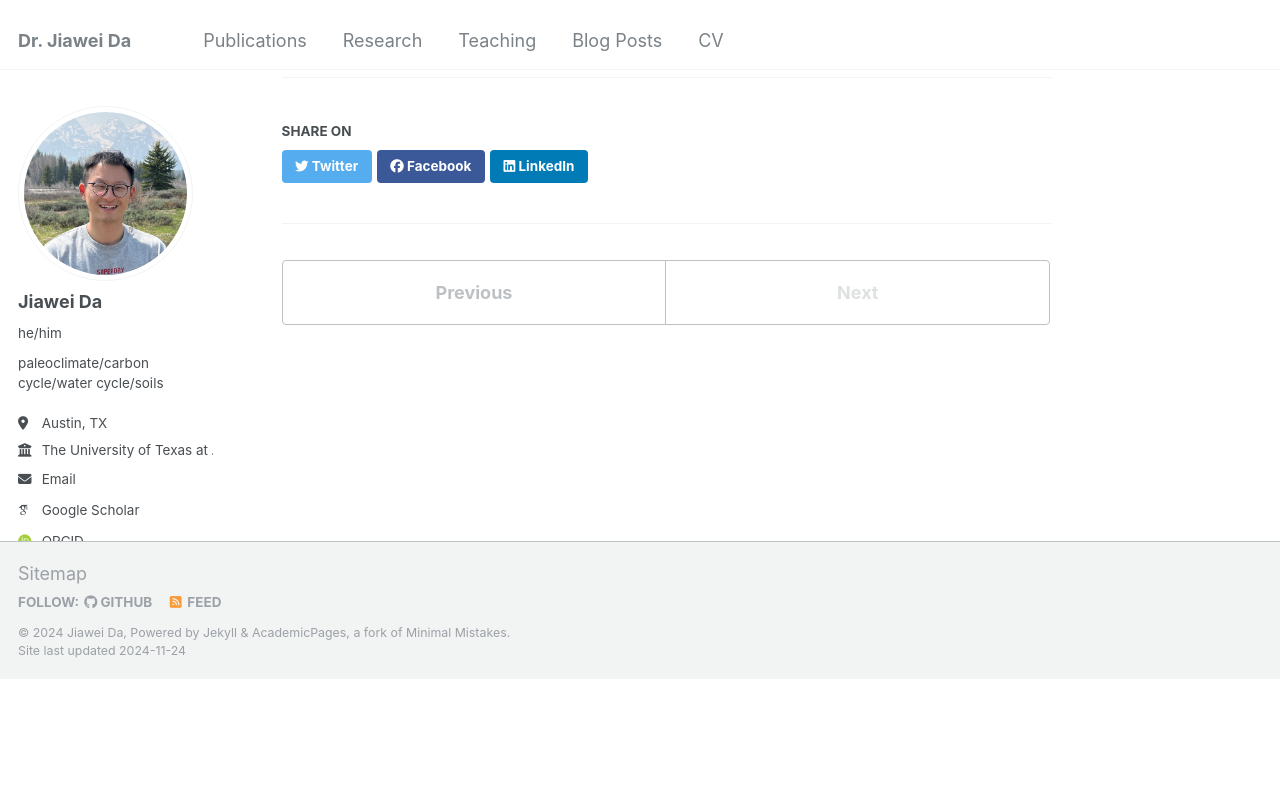
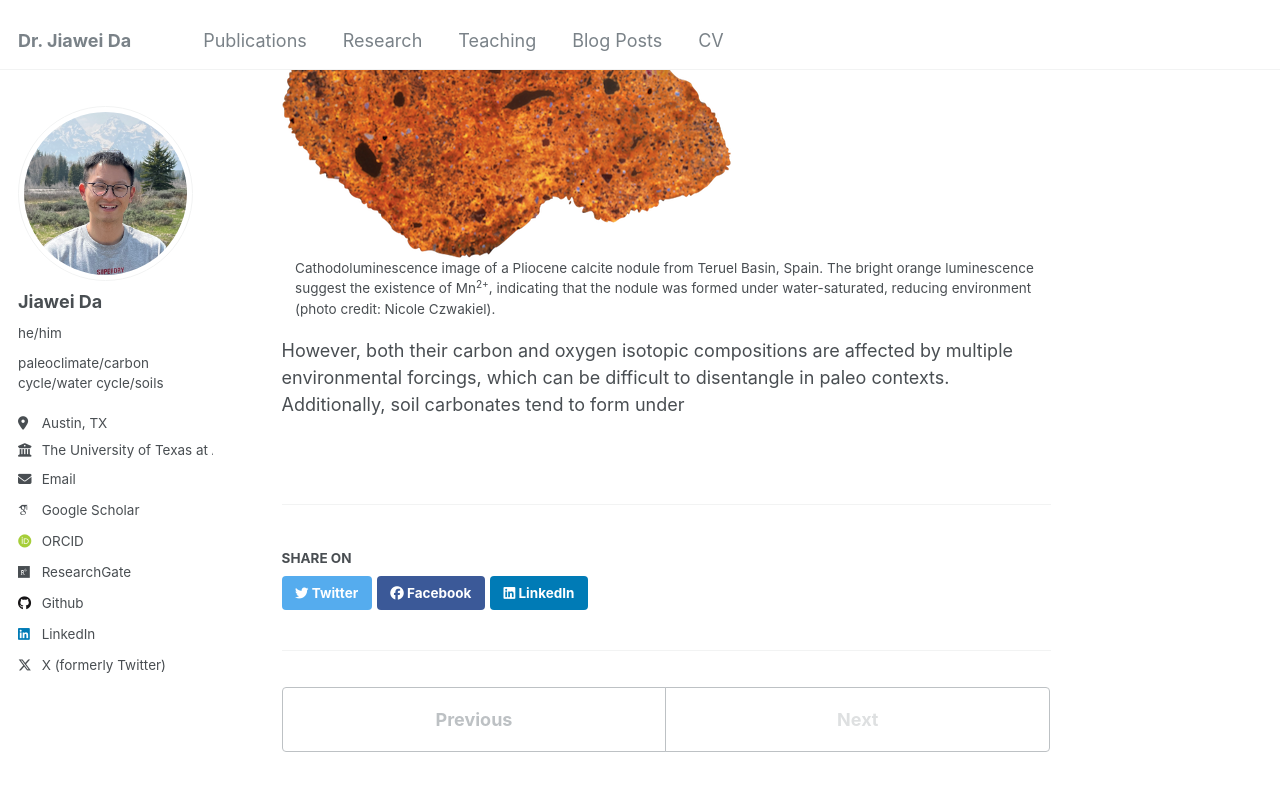
Before and after one commit to da-jiawei/da-jiawei.github.io, a Jekyll site: the page built from _research/research-2.md, in a window 1280 px wide and 900 px high, scrolled down 452 px. Shown: the top 791 px of the window. Built offline with Jekyll 4.4.1, drawn with Linux system fonts in a browser that asks for light colours; some web fonts are replaced; before the commit the page ends 1131 px from its top, so only the background shows below that.

Commit message:
update research 2

```diff
--- a/_research/research-2.md
+++ b/_research/research-2.md
@@ -6,4 +6,8 @@ collection: research
 
 Soil carbonates are a common terrestrial archive for paleoclimate studies. For instance, their stable isotope compositions contain abundant information such as past changes in regional water cycle, the evolution of C4 vegetation, and atmospheric carbon dioxide concentrations.
 
+![CL image of a calcite nodule from Teruel Basin, Spain](/images/CL_image.png)
+: Cathodoluminescence image of a Pliocene calcite nodule from Teruel Basin, Spain. The bright orange luminescence suggest the existence of Mn<sup>2+</sup>, indicating that the nodule was formed under water-saturated, reducing environment (photo credit: Nicole Czwakiel).
+
+
 However, both their carbon and oxygen isotopic compositions are affected by multiple environmental forcings, which can be difficult to disentangle in paleo contexts. Additionally, soil carbonates tend to form under
```
Also changed, not shown: _research/research-1.md (+2 -2 lines), images/CL_image.png.
